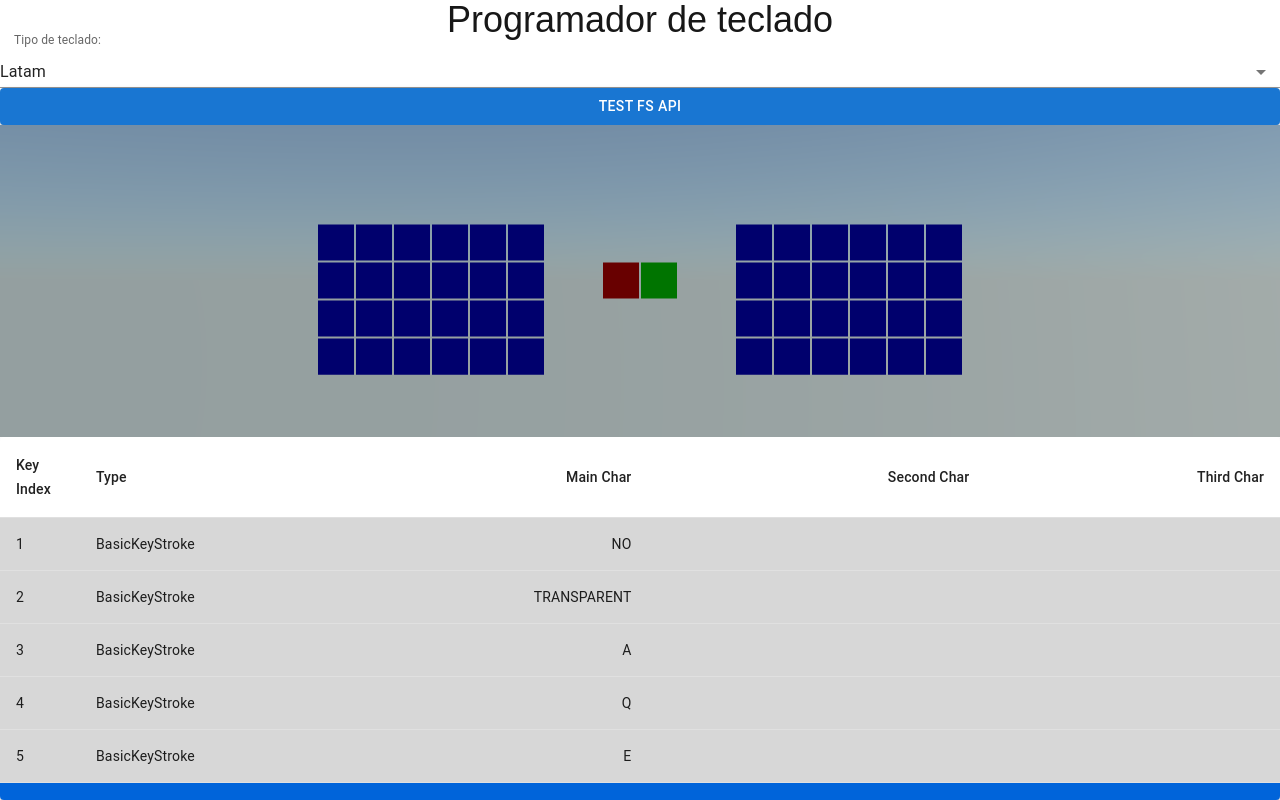
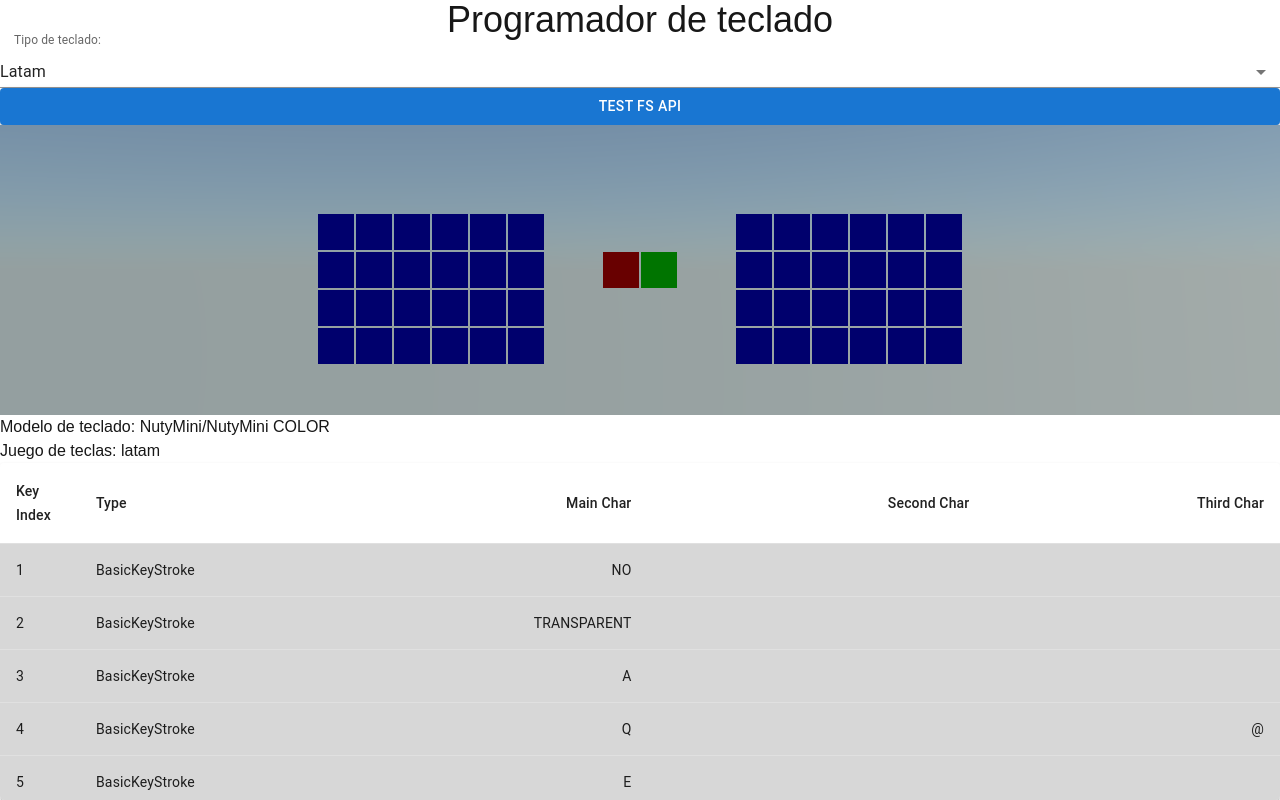
Before and after one commit to RaulHuertas/testingnextjs, a Next.js app: page / in a window 1280 px wide. Built offline with nearby package versions, Linux system fonts and the light colour scheme.

Commit message:
We can already select the color of the keys

```diff
--- a/next.config.ts
+++ b/next.config.ts
@@ -2,7 +2,7 @@ import type { NextConfig } from "next";
 
 const nextConfig: NextConfig = {
   /* config options here */
-  reactStrictMode: true,
+    output: 'export',
+    reactStrictMode: true,
 };
-
 export default nextConfig;
--- a/src/pages/index.tsx
+++ b/src/pages/index.tsx
@@ -21,7 +21,7 @@ import Paper from '@mui/material/Paper';
 import Button   from '@mui/material/Button';
 
 
-import { NativeSelect } from "@mui/material/";
+import { NativeSelect } from "@mui/material";
 import { FormControl, InputLabel } from "@mui/material";
 
 const loadLayout=(filename:string, setLayout:any)=>{
@@ -65,7 +65,7 @@ export default function Home() {
     loadLayout("keyboardlayouts/nutymini.json",setLayout)
   },[])
 
-  const keysetToUse = keyset_us
+  const keysetToUse = keyset_latam
 
   return (
       <main className="flex flex-col gap-[0px] h-screen w-screen ">
@@ -117,6 +117,9 @@ export default function Home() {
         }
       </Canvas>
 
+      <div> Modelo de teclado: {layout.name} </div>
+      <div> Juego de teclas: {keysetToUse.name} </div>
+
       <TableContainer component={Paper}>
         <Table sx={{ minWidth: 650 }} aria-label="keycodesTable" stickyHeader>
           <TableHead>
@@ -129,7 +132,7 @@ export default function Home() {
             </TableRow>
           </TableHead>
           <TableBody>
-            {keysetToUse.map((key : KeyDisplayFunction,index:number) => (
+            {keysetToUse.set.map((key : KeyDisplayFunction,index:number) => (
               <TableRow
                 key={index}
                 sx={{ '&:last-child td, &:last-child th': { border: 0 } }}
--- a/src/pages/keyboard/core.ts
+++ b/src/pages/keyboard/core.ts
@@ -288,4 +288,24 @@ export function printKey(key:KeyDisplayFunction):void{
 }
 
 export const keyset_none : Array<KeyDisplayFunction>  = []
+
+
+export class KeySet {
+    string : name = ""
+
+    set :   Array<KeyDisplayFunction> = []
+
+    constructor(name:string){
+        this.name = name
+    }
+
+    add(newKey : KeyDisplayFunction):void{
+        this.set.push(newKey)
+    }
+
+}
+
+
+
 //TODO: mouse keycodes, layer navigation
+//
--- a/src/pages/keyboard/keyset_es.ts
+++ b/src/pages/keyboard/keyset_es.ts
@@ -1,28 +1,23 @@
-import { KeyDisplayFunction,BasicKeyStroke,MultimediaKeyStroke,MultimediaKey,HoldTap } from "./core";
+import { KeySet, KeyDisplayFunction,BasicKeyStroke,MultimediaKeyStroke,MultimediaKey,HoldTap } from "./core";
 
 
 
-
-export const keyset_es : Array<KeyDisplayFunction> = [
-
-    //Basic keycodes
-    new BasicKeyStroke("NO","","","NO"),
-    new BasicKeyStroke("TRANSPARENT","","","TRNS"),
-    new BasicKeyStroke("A","","","A"),
-    new BasicKeyStroke("Q","","","Q"),
-    new BasicKeyStroke("E","","€","E"),
-    //Multimedia keycodes
-    new MultimediaKeyStroke(MultimediaKey.AUDIO_MUTE),
-    new MultimediaKeyStroke(MultimediaKey.AUDIO_VOL_DOWN),
-    new MultimediaKeyStroke(MultimediaKey.AUDIO_VOL_UP),
-    new MultimediaKeyStroke(MultimediaKey.MEDIA_PLAY_PAUSE),
-    new MultimediaKeyStroke(MultimediaKey.MEDIA_STOP),
-    new MultimediaKeyStroke(MultimediaKey.MEDIA_PREV_TRACK),
-    new MultimediaKeyStroke(MultimediaKey.MEDIA_NEXT_TRACK),
-    new MultimediaKeyStroke(MultimediaKey.MEDIA_FAST_FORWARD),
-    new MultimediaKeyStroke(MultimediaKey.MEDIA_REWIND),
-    new MultimediaKeyStroke(MultimediaKey.BRIGHTNESS_UP),
-    new MultimediaKeyStroke(MultimediaKey.BRIGHTNESS_DOWN)
-
-
-]
+export const keyset_es = new KeySet("es")
+//Main keycodes
+keyset_es.add(new BasicKeyStroke("NO","","","NO"))
+keyset_es.add(new BasicKeyStroke("TRANSPARENT","","","TRNS"))
+kesyset_es.add(new BasicKeyStroke("A","","","A"))
+keyset_es.add(new BasicKeyStroke("Q","","","Q"))
+keyset_es.add(new BasicKeyStroke("E","","€","E"))
+//Multimedia keycodes
+keyset_es.add(new MultimediaKeyStroke(MultimediaKey.AUDIO_MUTE))
+keyset_es.add(new MultimediaKeyStroke(MultimediaKey.AUDIO_VOL_DOWN))
+keyset_es.add(new MultimediaKeyStroke(MultimediaKey.AUDIO_VOL_UP))
+keyset_es.add(new MultimediaKeyStroke(MultimediaKey.MEDIA_PLAY_PAUSE))
+keyset_es.add(new MultimediaKeyStroke(MultimediaKey.MEDIA_STOP))
+keyset_es.add(new MultimediaKeyStroke(MultimediaKey.MEDIA_PREV_TRACK))
+keyset_es.add(new MultimediaKeyStroke(MultimediaKey.MEDIA_NEXT_TRACK))
+keyset_es.add(new MultimediaKeyStroke(MultimediaKey.MEDIA_FAST_FORWARD))
+keyset_es.add(new MultimediaKeyStroke(MultimediaKey.MEDIA_REWIND))
+keyset_es.add(new MultimediaKeyStroke(MultimediaKey.BRIGHTNESS_UP))
+keyset_es.add(new MultimediaKeyStroke(MultimediaKey.BRIGHTNESS_DOWN))
--- a/src/pages/keyboard/keyset_latam.ts
+++ b/src/pages/keyboard/keyset_latam.ts
@@ -1,27 +1,24 @@
-import { KeyDisplayFunction,BasicKeyStroke,MultimediaKeyStroke,MultimediaKey,HoldTap } from "./core";
+import { KeySet,KeyDisplayFunction,BasicKeyStroke,MultimediaKeyStroke,MultimediaKey,HoldTap } from "./core";
 
 
-
-export const keyset_latam : Array<KeyDisplayFunction> = [
-
-    //Basic keycodes
-    new BasicKeyStroke("NO","","","NO"),
-    new BasicKeyStroke("TRANSPARENT","","","TRNS"),
-    new BasicKeyStroke("A","","","A"),
-    new BasicKeyStroke("Q","","@","Q"),
-    new BasicKeyStroke("E","","","E"),
-    //Multimedia keycodes
-    new MultimediaKeyStroke(MultimediaKey.AUDIO_MUTE),
-    new MultimediaKeyStroke(MultimediaKey.AUDIO_VOL_DOWN),
-    new MultimediaKeyStroke(MultimediaKey.AUDIO_VOL_UP),
-    new MultimediaKeyStroke(MultimediaKey.MEDIA_PLAY_PAUSE),
-    new MultimediaKeyStroke(MultimediaKey.MEDIA_STOP),
-    new MultimediaKeyStroke(MultimediaKey.MEDIA_PREV_TRACK),
-    new MultimediaKeyStroke(MultimediaKey.MEDIA_NEXT_TRACK),
-    new MultimediaKeyStroke(MultimediaKey.MEDIA_FAST_FORWARD),
-    new MultimediaKeyStroke(MultimediaKey.MEDIA_REWIND),
-    new MultimediaKeyStroke(MultimediaKey.BRIGHTNESS_UP),
-    new MultimediaKeyStroke(MultimediaKey.BRIGHTNESS_DOWN)
+export const keyset_latam = new KeySet("latam")
 
 
-]
+//Basic keycodes
+keyset_latam.add(new BasicKeyStroke("NO","","","NO"))
+keyset_latam.add(new BasicKeyStroke("TRANSPARENT","","","TRNS"))
+keyset_latam.add(new BasicKeyStroke("A","","","A"))
+keyset_latam.add(new BasicKeyStroke("Q","","@","Q"))
+keyset_latam.add(new BasicKeyStroke("E","","","E"))
+//Multimedia keycodes
+keyset_latam.add(new MultimediaKeyStroke(MultimediaKey.AUDIO_MUTE))
+keyset_latam.add(new MultimediaKeyStroke(MultimediaKey.AUDIO_VOL_DOWN))
+keyset_latam.add(new MultimediaKeyStroke(MultimediaKey.AUDIO_VOL_UP))
+keyset_latam.add(new MultimediaKeyStroke(MultimediaKey.MEDIA_PLAY_PAUSE))
+keyset_latam.add(new MultimediaKeyStroke(MultimediaKey.MEDIA_STOP))
+keyset_latam.add(new MultimediaKeyStroke(MultimediaKey.MEDIA_PREV_TRACK))
+keyset_latam.add(new MultimediaKeyStroke(MultimediaKey.MEDIA_NEXT_TRACK))
+keyset_latam.add(new MultimediaKeyStroke(MultimediaKey.MEDIA_FAST_FORWARD))
+keyset_latam.add(new MultimediaKeyStroke(MultimediaKey.MEDIA_REWIND))
+keyset_latam.add(new MultimediaKeyStroke(MultimediaKey.BRIGHTNESS_UP))
+keyset_latam.add(new MultimediaKeyStroke(MultimediaKey.BRIGHTNESS_DOWN))
--- a/src/pages/keyboard/keyset_us.ts
+++ b/src/pages/keyboard/keyset_us.ts
@@ -2,26 +2,24 @@ import { KeyDisplayFunction,BasicKeyStroke,MultimediaKeyStroke,MultimediaKey,Hol
 
 
 
-export const keyset_us : Array<KeyDisplayFunction> = [
-
-    //Basic keycodes
-    new BasicKeyStroke("NO","","","NO"),
-    new BasicKeyStroke("TRANSPARENT","","","TRNS"),
-    new BasicKeyStroke("A","","","A"),
-    new BasicKeyStroke("Q","","","Q"),
-    new BasicKeyStroke("E","","","E"),
-    //Multimedia keycodes
-    new MultimediaKeyStroke(MultimediaKey.AUDIO_MUTE),
-    new MultimediaKeyStroke(MultimediaKey.AUDIO_VOL_DOWN),
-    new MultimediaKeyStroke(MultimediaKey.AUDIO_VOL_UP),
-    new MultimediaKeyStroke(MultimediaKey.MEDIA_PLAY_PAUSE),
-    new MultimediaKeyStroke(MultimediaKey.MEDIA_STOP),
-    new MultimediaKeyStroke(MultimediaKey.MEDIA_PREV_TRACK),
-    new MultimediaKeyStroke(MultimediaKey.MEDIA_NEXT_TRACK),
-    new MultimediaKeyStroke(MultimediaKey.MEDIA_FAST_FORWARD),
-    new MultimediaKeyStroke(MultimediaKey.MEDIA_REWIND),
-    new MultimediaKeyStroke(MultimediaKey.BRIGHTNESS_UP),
-    new MultimediaKeyStroke(MultimediaKey.BRIGHTNESS_DOWN)
+export const keyset_us = new KeySet("us")
 
 
-]
+//Basic keycodes
+keyset_us.add(new BasicKeyStroke("NO","","","NO"))
+keyset_us.add(new BasicKeyStroke("TRANSPARENT","","","TRNS"))
+keyset_us.add(new BasicKeyStroke("A","","","A"))
+keyset_us.add(new BasicKeyStroke("Q","","","Q"))
+keyset_us.add(new BasicKeyStroke("E","","","E"))
+//Multimedia keycodes
+keyset_us.add(new MultimediaKeyStroke(MultimediaKey.AUDIO_MUTE))
+keyset_us.add(new MultimediaKeyStroke(MultimediaKey.AUDIO_VOL_DOWN))
+keyset_us.add(new MultimediaKeyStroke(MultimediaKey.AUDIO_VOL_UP))
+keyset_us.add(new MultimediaKeyStroke(MultimediaKey.MEDIA_PLAY_PAUSE))
+keyset_us.add(new MultimediaKeyStroke(MultimediaKey.MEDIA_STOP))
+keyset_us.add(new MultimediaKeyStroke(MultimediaKey.MEDIA_PREV_TRACK))
+keyset_us.add(new MultimediaKeyStroke(MultimediaKey.MEDIA_NEXT_TRACK))
+keyset_us.add(new MultimediaKeyStroke(MultimediaKey.MEDIA_FAST_FORWARD))
+keyset_us.add(new MultimediaKeyStroke(MultimediaKey.MEDIA_REWIND))
+keyset_us.add(new MultimediaKeyStroke(MultimediaKey.BRIGHTNESS_UP))
+keyset_us.add(new MultimediaKeyStroke(MultimediaKey.BRIGHTNESS_DOWN))
```
